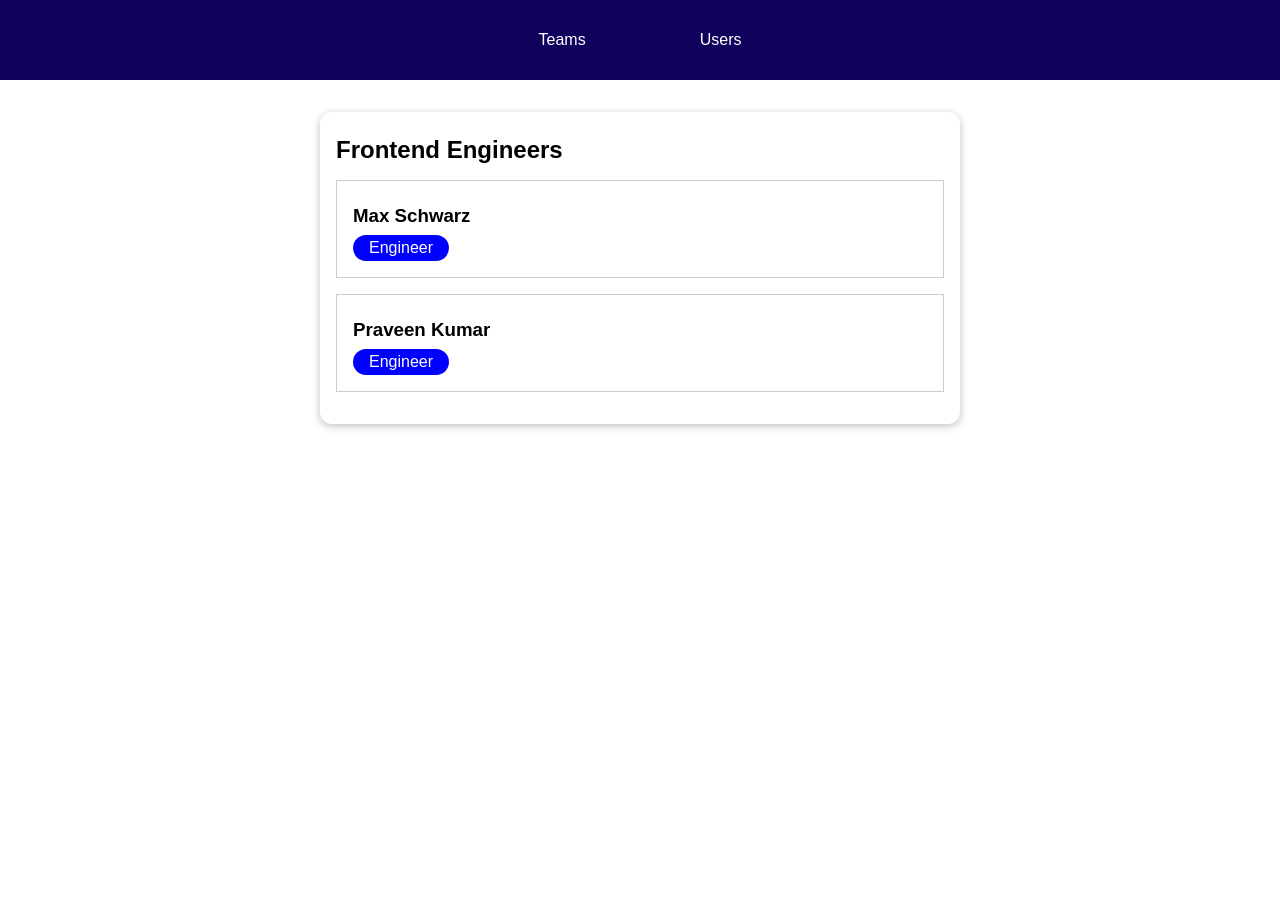
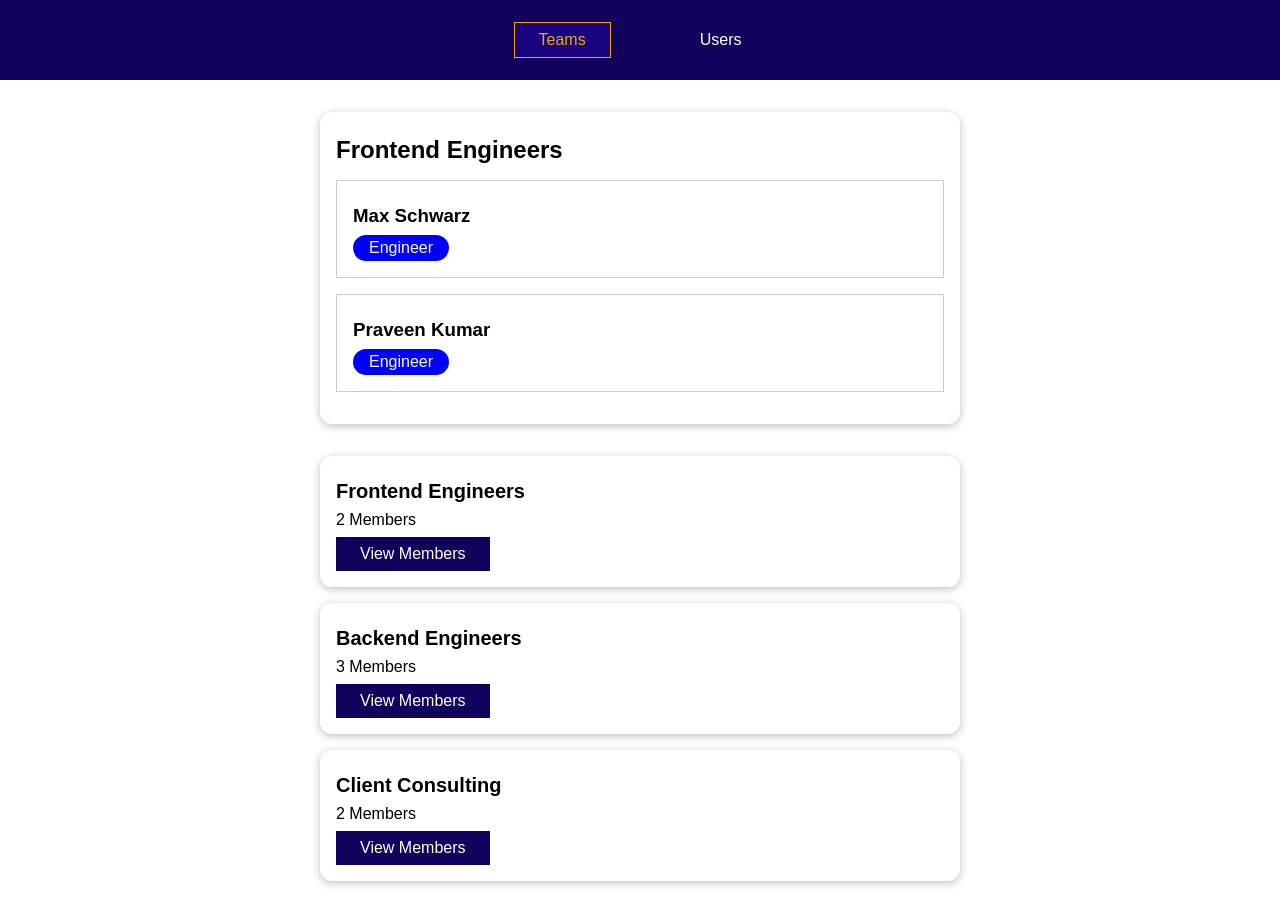
Before and after one commit to ManuelBlaze/Vue-Routing, a Vue app: page /teams/t1 in a window 1280 px wide. Before the commit the page ends 800 px from the top, so only its background shows below. Built offline with nearby package versions, Linux system fonts and the light colour scheme.

Commit message:
Nested routes

```diff
--- a/src/components/teams/TeamMembers.vue
+++ b/src/components/teams/TeamMembers.vue
@@ -17,6 +17,7 @@ import UserItem from '../users/UserItem.vue';
 
 export default {
   inject: ['teams', 'users'],
+  props: ['teamId'],
   components: {
     UserItem,
   },
@@ -26,8 +27,8 @@ export default {
       members: [],
     };
   },
-  created() {
-    const teamId = this.$route.params.teamId;
+  methods: {
+    loadMembers(teamId) {
       const selectedTeam = this.teams.find((team) => team.id === teamId);
       const members = selectedTeam.members;
       const selectedMembers = [];
@@ -37,6 +38,15 @@ export default {
       }
       this.members = selectedMembers;
       this.teamName = selectedTeam.name;
+    },
+  },
+  created() {
+    this.loadMembers(this.teamId);
+  },
+  watch: {
+    teamId(newId) {
+      this.loadMembers(newId);
+    },
   },
 };
 </script>
--- a/src/components/teams/TeamsList.vue
+++ b/src/components/teams/TeamsList.vue
@@ -1,4 +1,5 @@
 <template>
+  <router-view />
   <ul>
     <teams-item
       v-for="team in teams"
--- a/src/routes.js
+++ b/src/routes.js
@@ -16,15 +16,19 @@ export default createRouter({
       path: '/teams',
       component: TeamsList,
       // alias: '/',
+      children: [
+        {
+          path: ':teamId',
+          component: TeamMembers,
+          props: true,
+        },
+      ],
     },
     {
       path: '/users',
       component: UsersList,
     },
-    {
-      path: '/teams/:teamId',
-      component: TeamMembers,
-    },
+
     {
       path: '/:notFound(.*)',
       component: NotFound,
```
Lines whose indentation alone changed are shown as unchanged.
